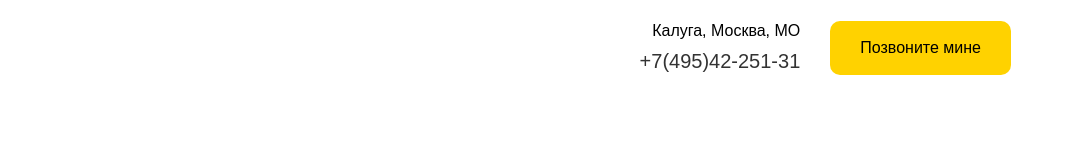
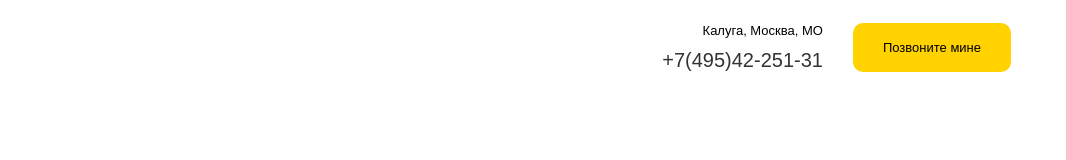
Before and after one commit to Sikonay/webstart, a plain HTML site: page src/index.html in a window 1280 px wide. Shown: the full height of the page, 214-1280 px from the left. Drawn offline with Linux system fonts and the light colour scheme.

Commit message:
новые изменения кнопки и размеры шрифта

```diff
--- a/src/sass/blocks/_navbar.sass
+++ b/src/sass/blocks/_navbar.sass
@@ -8,11 +8,18 @@
     display: flex
     align-items: center
     text-align: right
+    font-size: 13px
+    font-weight: 400
   &__address
     display: flex
     flex-direction: column
+
   &__button
     margin-left: 30px
+        width: 170px
+    height: 49px
+    font-size: 13px
+    font-weight: 400
   &__phone
     display: inline-block
     color: $text-color
```
Also changed, not shown: src/css/style.css, 1 other file.
